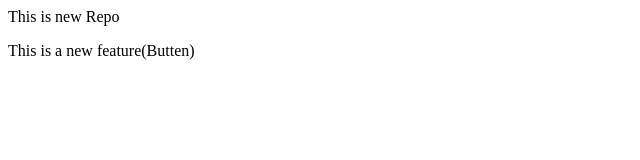
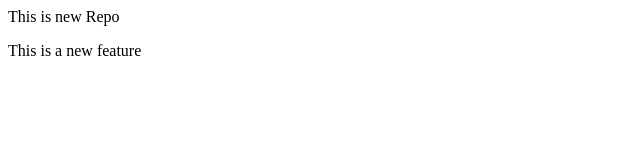
Before and after one commit to shazzadul42/localRepo, a plain HTML site: page index.html in a window 1280 px wide. Shown: the full height of the page, 0-640 px from the left. Drawn offline with Linux system fonts and the light colour scheme.

Commit message:
Add new feature

```diff
--- a/index.html
+++ b/index.html
@@ -1,2 +1,2 @@
 <p>This is new Repo</p>
-<p>This is a new feature(Butten)</p>
+<p>This is a new feature</p>
```
